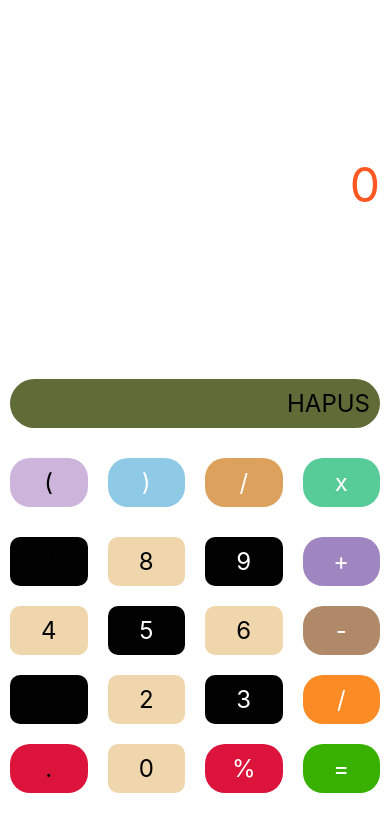
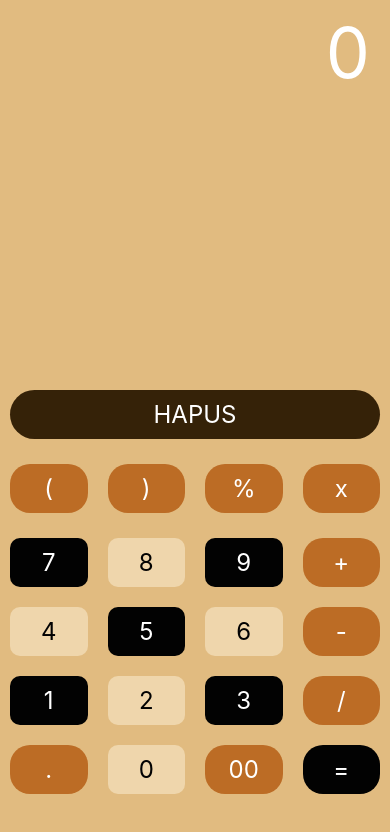
Before and after one commit to mas-fiqi/utssester4, a React Native app: screen / in a window 390 px wide. Shown: the top 832 px of the page. Built offline with nearby package versions, Linux system fonts and the light colour scheme.

Commit message:
pembaruan 4

```diff
--- a/src/App.jsx
+++ b/src/App.jsx
@@ -1,5 +1,7 @@
+
 import React, {Component} from 'react';
 import {View, StatusBar, Text, TouchableOpacity} from 'react-native';
+import Tambahan from './screens/Tambahan';
 
 class App extends Component {
   constructor(props) {
@@ -24,23 +26,13 @@ class App extends Component {
   };
   render() {
     return (
-      <View style={{flex: 1, backgroundColor: '#ffffff'}}>
-        <StatusBar backgroundColor="blue" barstyle="light-content" />
+      <View style={{flex: 1, backgroundColor:'#e1bb80'}}>
+        <StatusBar backgroundColor="#e1bb80" barstyle="light-content" />
 
         <View
-          style={{
-            flex: 0.9,
-            backgroundColor: '',
-            justifyContent: 'center',
-            marginHorizontal: 10,
-          }}>
+          style={{flex: 0.9, backgroundColor: '#',marginHorizontal: 10, padding: 10, borderRadius: 45 }}>
           <Text
-            style={{
-              color: '##ffffff',
-              fontSize: 48,
-              textAlign: 'right',
-              color: '#ff5722',
-            }}>
+            style={{ color: '#778da9', fontSize: 70, textAlign: 'right', color: '#ffffff', }}>
             {this.state.hitung}
           </Text>
         </View>
@@ -49,28 +41,28 @@ class App extends Component {
           <TouchableOpacity
             style={{
               flex: 1,
-              justifyContent: 'centen',
-              justifyContent: 'center',
+              // justifyContent: 'centen',
+              hinght: 1,
               padding: 10,
-              backgroundColor: '#606c38',
+              backgroundColor: '#352208',
               margin: 10,
               borderRadius: 1045
             }}
-            onPress={() => this.setState({hitung: 0})}>
-            <Text style={{color: '#020202', fontSize: 24, textAlign: 'right'}}>
+            onPress={() => this.setState({hitung: ''})}>
+            <Text style={{color: '#ffffff', fontSize: 24, textAlign: 'center'}}>
               HAPUS
             </Text>
           </TouchableOpacity>
         </View>
 
-        <View style={{flexDirection: 'row', marginVertical: 10}}>
+        <View style={{flexDirection: 'row', marginVertical: 5}}>
           <TouchableOpacity
             style={{
               flex: 1,
               justifyContent: 'centen',
               justifyContent: 'center',
               padding: 10,
-              backgroundColor: '#cdb4db',
+              backgroundColor: '#bc6c25',
               margin: 10,
               borderRadius: 20
             }}
@@ -80,7 +72,7 @@ class App extends Component {
                 color: '#',
                 fontSize: 24,
                 textAlign: 'center',
-                color: '#000000',
+                color: '#ffffff',
               }}>
               (
             </Text>
@@ -91,7 +83,7 @@ class App extends Component {
               justifyContent: 'centen',
               justifyContent: 'center',
               padding: 10,
-              backgroundColor: '#8ecae6',
+              backgroundColor: '#bc6c25',
               margin: 10,
               borderRadius: 20
             }}
@@ -106,13 +98,13 @@ class App extends Component {
               justifyContent: 'centen',
               justifyContent: 'center',
               padding: 10,
-              backgroundColor: '#dda15e',
+              backgroundColor: '#bc6c25',
               margin: 10,
               borderRadius: 20
             }}
-            onPress={() => this.masukanAngka('/')}>
+            onPress={() => this.masukanAngka('%')}>
             <Text style={{color: '#ffffff', fontSize: 24, textAlign: 'center'}}>
-              /
+              %
             </Text>
           </TouchableOpacity>
           <TouchableOpacity
@@ -121,7 +113,7 @@ class App extends Component {
               justifyContent: 'centen',
               justifyContent: 'center',
               padding: 10,
-              backgroundColor: '#57cc99',
+              backgroundColor: '#bc6c25',
               margin: 10,
               borderRadius: 20
             }}
@@ -145,7 +137,7 @@ class App extends Component {
             }}
             onPress={() => this.masukanAngka(7)}>
             <Text
-              style={{color: '##ffffff', fontSize: 24, textAlign: 'center'}}>
+              style={{color: '#ffffff', fontSize: 24, textAlign: 'center'}}>
               7
             </Text>
           </TouchableOpacity>
@@ -185,7 +177,7 @@ class App extends Component {
               justifyContent: 'centen',
               justifyContent: 'center',
               padding: 10,
-              backgroundColor: '#9f86c0',
+              backgroundColor: '#bc6c25',
               margin: 10,
               borderRadius: 20
             }}
@@ -248,7 +240,7 @@ class App extends Component {
               justifyContent: 'centen',
               justifyContent: 'center',
               padding: 10,
-              backgroundColor: '#b08968',
+              backgroundColor: '#bc6c25',
               margin: 10,
               borderRadius: 20
             }}
@@ -271,7 +263,7 @@ class App extends Component {
             }}
             onPress={() => this.masukanAngka(1)}>
             <Text
-              style={{color: '##ffffff', fontSize: 24, textAlign: 'center'}}>
+              style={{color: '#ffffff', fontSize: 24, textAlign: 'center'}}>
               1
             </Text>
           </TouchableOpacity>
@@ -312,7 +304,7 @@ class App extends Component {
               justifyContent: 'centen',
               justifyContent: 'center',
               padding: 10,
-              backgroundColor: '#fb8b24',
+              backgroundColor: '#bc6c25',
               margin: 10,
               borderRadius: 20
             }}
@@ -329,13 +321,13 @@ class App extends Component {
               justifyContent: 'centen',
               justifyContent: 'center',
               padding: 10,
-              backgroundColor: 'crimson',
+              backgroundColor: '#bc6c25',
               margin: 10,
               borderRadius: 20
             }}
             onPress={() => this.masukanAngka('.')}>
             <Text
-              style={{color: '##ffffff', fontSize: 24, textAlign: 'center'}}>
+              style={{color: '#ffffff', fontSize: 24, textAlign: 'center'}}>
               .
             </Text>
           </TouchableOpacity>
@@ -360,13 +352,13 @@ class App extends Component {
               justifyContent: 'centen',
               justifyContent: 'center',
               padding: 10,
-              backgroundColor: 'crimson',
+              backgroundColor: '#bc6c25',
               margin: 10,
               borderRadius: 20
             }}
-            onPress={() => this.masukanAngka('%')}>
+            onPress={() => this.masukanAngka('00')}>
             <Text style={{color: '#ffffff', fontSize: 24, textAlign: 'center'}}>
-              %
+              00
             </Text>
           </TouchableOpacity>
           <TouchableOpacity
@@ -375,7 +367,7 @@ class App extends Component {
               justifyContent: 'centen',
               justifyContent: 'center',
               padding: 10,
-              backgroundColor: '#38b000',
+              backgroundColor: '#020202',
               margin: 10,
               borderRadius: 20
             }}
```
Also changed, not shown: src/screens/Tambahan.jsx (added).
